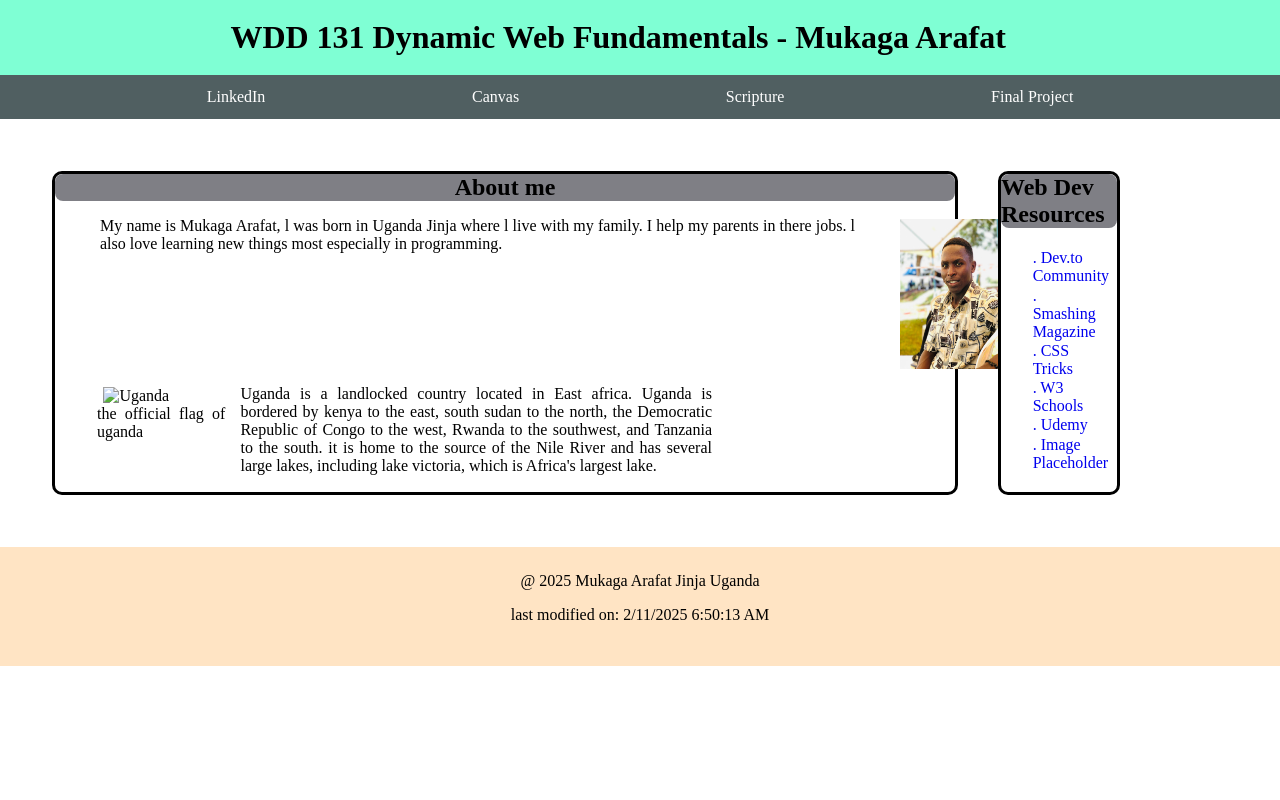
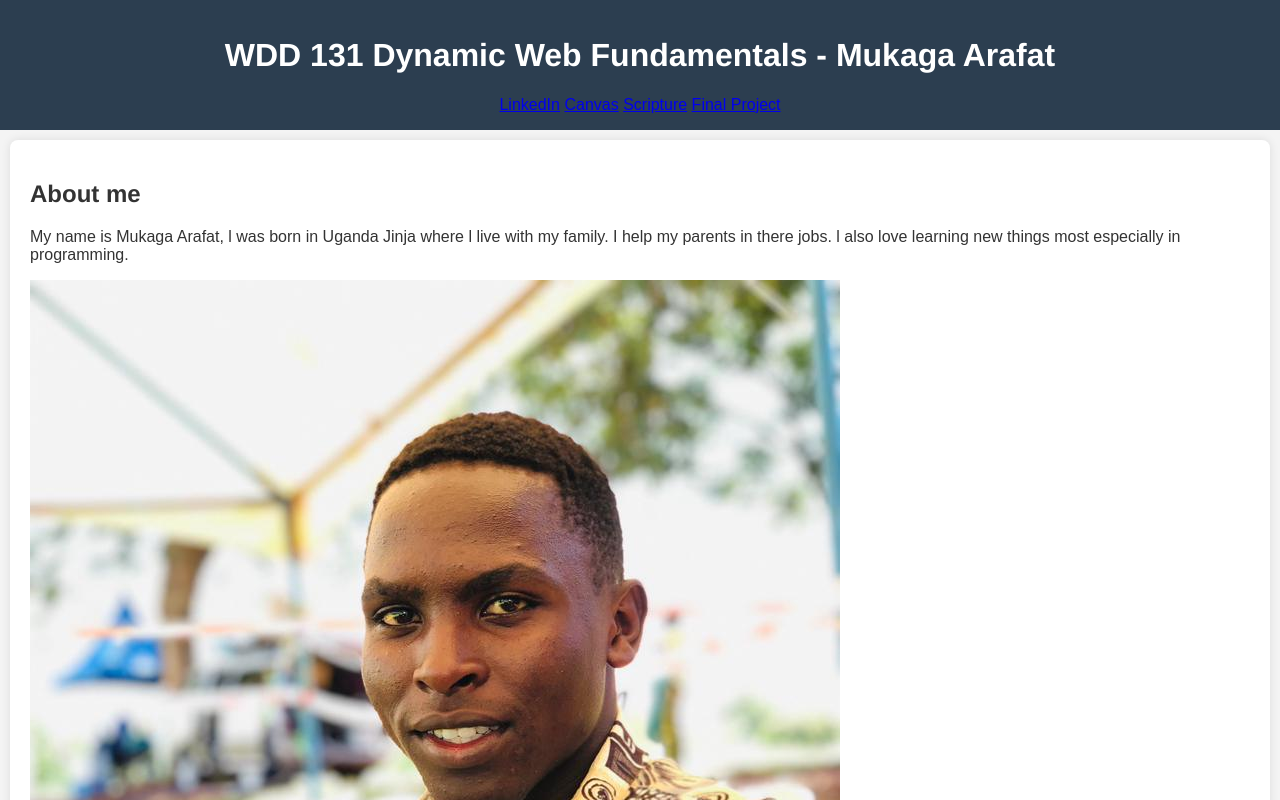
Before and after one commit to mukaga/wdd131-1, a plain HTML site: page index.html in a window 1280 px wide. Shown: the top 800 px of the page. Drawn offline with Linux system fonts and the light colour scheme.

Commit message:
Update base.css

```diff
--- a/styles/base.css
+++ b/styles/base.css
@@ -1,164 +1,66 @@
 
-
-
-body{
-    margin:0%;
+body {
+    font-family: Arial, sans-serif;
+    background-color: #f4f4f4;
+    color: #333;
+    margin: 0;
+    padding: 0;
 }
 
-header{
-    margin-top: 0%;
-    display: flex;
-    flex-direction: column;
+header {
+    background-color: #2c3e50;
+    color: white;
+    text-align: center;
+    padding: 1rem;
 }
 
-nav{
-    justify-content: center;
-    background-color:rgb(80, 95, 97);
-    padding-top: 1%;
-    padding-bottom: 1%;
-    margin-top: 0%;
-    display: flex;
-    justify-content: space-evenly;
+footer {
+    text-align: center;
+    padding: 10px;
+    background-color: #2c3e50;
+    color: white;
 }
 
-nav a{
-    color: white;
-    text-decoration: none;
+section {
+    padding: 20px;
+    margin: 10px;
+    background-color: white;
+    border-radius: 8px;
+    box-shadow: 0 0 10px rgba(0, 0, 0, 0.1);
 }
 
-nav a:hover{
-    color:aquamarine;
-}
-
-header h1{
-    background-color: aquamarine;
-    padding-left: 18%;
-    padding-top: 1.5%;
-    padding-bottom: 1.5%;
-    margin-top: 0%;
-    margin-bottom: 0%;
-    align-items: center;
-}
-
-main{
-    display:grid;
-    grid-template-columns: 0.8fr 0.3fr;
-    grid-template-rows: 1fr;
-    padding: 1rem;
-    margin: 1rem;
-    padding-top: 1rem; /* Adds space above the main content*/}
-
-
-
-.flag{
-    position: static;
-    width: 600px;
-    padding: 15px;
-
-}
-
-.flag img{
-   width: 100%;
-
-}
-
-section h1{
-    background-color: rgb(127, 127, 133);
-    margin-top: 0%;
-    margin-bottom: 0%;
-    justify-content: space-evenly;
-    display: flex;
-    border-radius: 8px;
-}
-
-.card1{
-    grid-column:1 / 2;
-    grid-row: 1 / 2;
-    margin:  20px;
-    border-style: solid;
-    border-radius: 10px;
-    text-align: justify;
-
-
-
-
-
+h1, h2 {
+    font-family: 'Helvetica', sans-serif;
 }
 
 
-.card2{
-    grid-column: 2 / 3;
-    grid-row: 1 / 2;
-    margin:  20px;
-    border-style: solid;
-    border-radius: 10px;
-
+.color-scheme {
+    background-color: #3498db;
+    color: white;
+    padding: 10px;
+    border-radius: 5px;
+    margin-bottom: 10px;
 }
 
-.paragraph{
-    display: flex;
-    flex-direction: row;
-    padding-left: 5%;
-    padding-right: 5%;
-    width: 900px;
-
+.color-scheme p {
+    margin: 0;
 }
 
-.images{
-    display: flex;
-    flex-direction: row;
-    padding-left: 5%;
-    padding-right: 5%;
+.wireframe {
+    background-color: #f39c12;
+    padding: 10px;
+    color: white;
+    border-radius: 5px;
+    margin-bottom: 10px;
 }
 
-img{
-padding-left: 5%;
-padding-top: 2%;
-width: 100px;
-height: 150px;
+.wireframe h3 {
+    margin-top: 0;
 }
 
-.Resources{
-    display: flex;
-    flex-direction: column;
-    text-decoration: none;
-    padding-left: 10%;
-    margin: 20px;
+@media (max-width: 768px) {
+    section {
+        padding: 15px;
+        margin: 5px;
+    }
 }
-
-.Resources a{
-    text-decoration:none ;
-    justify-content: space-evenly;
-    margin-top: 2%;
-}
-
-.images img{
-    height: 100px;
-    width: 150px; ;
-    padding-bottom: 10%;
-    padding-right: 5%
-}
-
-footer{
-    background-color:bisque;
-    text-align: center;
-    padding-top: 2%;
-    padding-bottom:2% ;
-}
-
-h3{
-    padding-bottom: 0%;
-}
-
-.uganda {
-    display: flex;
-    flex-direction: row;
-    padding-left: 3%;
-    padding-right: 5%;
-    width: 700px;
-    width: 70%;
-}
-
-.uganda p{
- text-align: justify;
-}
```
